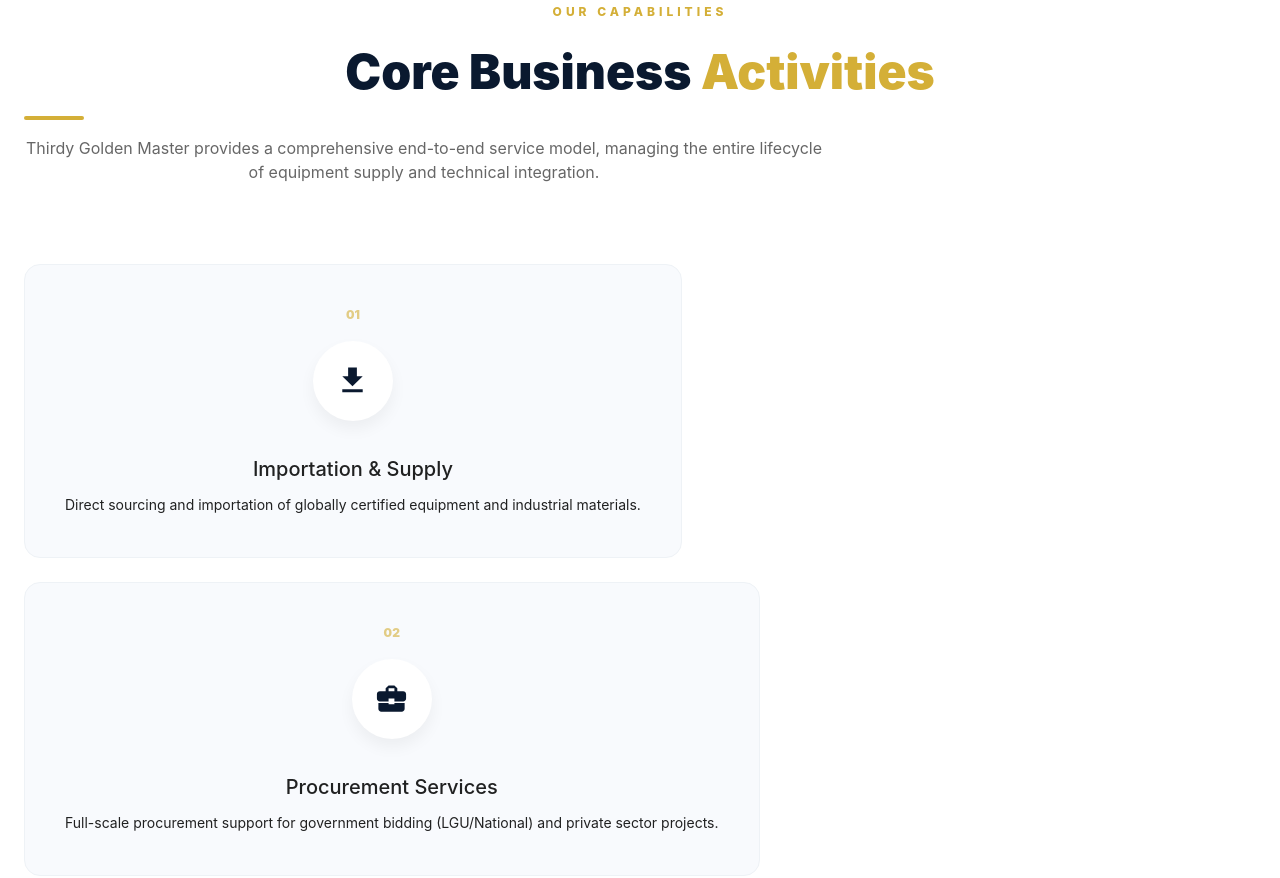
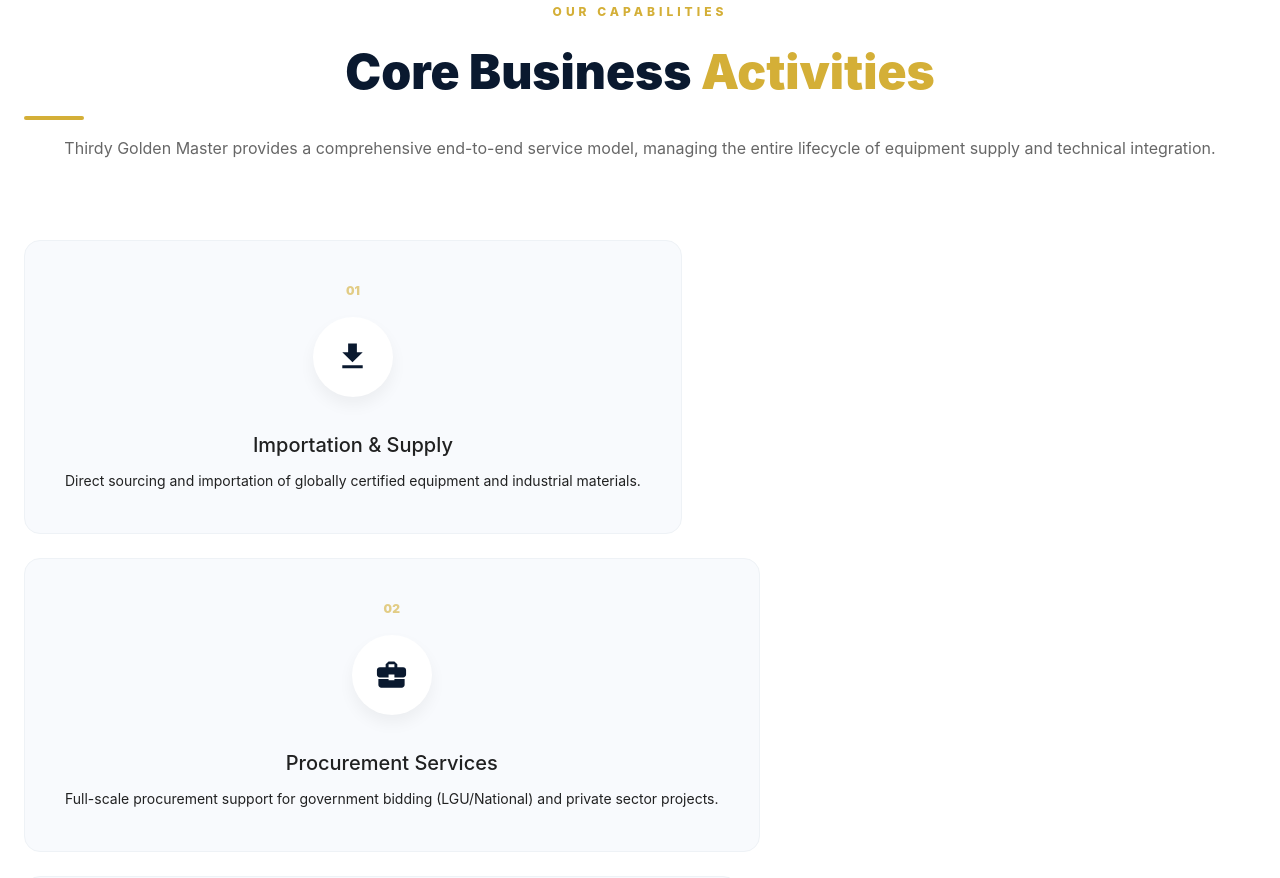
Before and after one commit to IamMark19/tgm-website, a React (Create React App) app: page / in a window 1280 px wide. Shown: the part 3860-4738 px from the top of the page. Built offline with nearby package versions, Linux system fonts and the light colour scheme.

Commit message:
update to fix
update to fix

```diff
--- a/src/components/CoreActivities.jsx
+++ b/src/components/CoreActivities.jsx
@@ -52,7 +52,7 @@
             Core Business <span style={{ color: '#d4af37' }}>Activities</span>
           </Typography>
           <Box sx={{ width: 60, height: 4, bgcolor: 'secondary.main', borderRadius: 2 }} />
-          <Typography variant="body1" sx={{ color: 'text.secondary', maxWidth: '800px' }}>
+          <Typography variant="body1" sx={{ color: 'text.secondary', }}>
             Thirdy Golden Master provides a comprehensive end-to-end service model, managing the entire lifecycle of equipment supply and technical integration.
           </Typography>
         </Stack>
```
